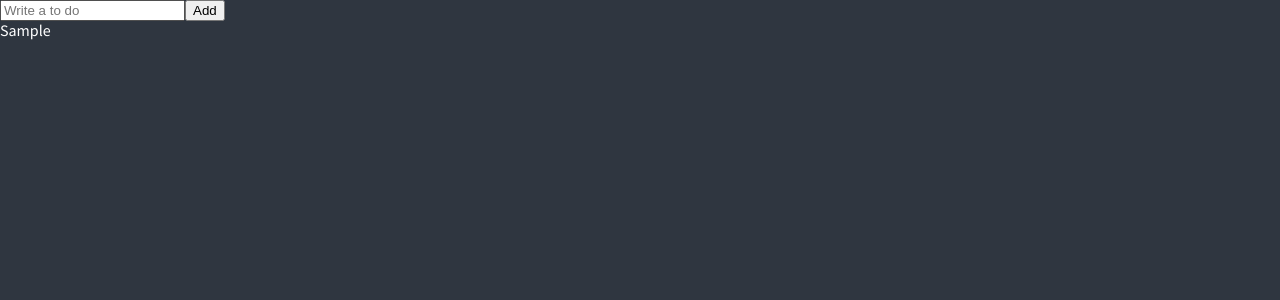
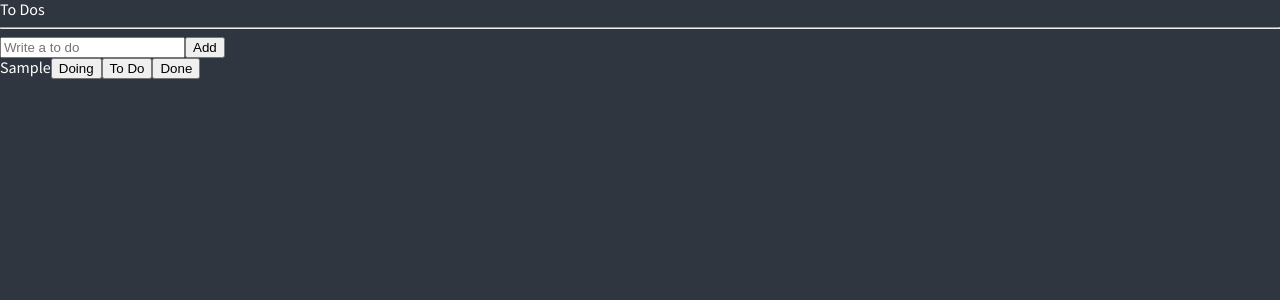
Before and after one commit to clianor/react-masterclass, a React (Create React App) app: page / in a window 1280 px wide. Both pictures are taken after typing "Sample" into the empty fields and a click on the button "Add". Shown: the top 300 px of the page. Built offline with nearby package versions, Linux system fonts and the light colour scheme.

Commit message:
Refactoring

```diff
--- /dev/null
+++ b/src/atoms.tsx
@@ -0,0 +1,12 @@
+import { atom } from 'recoil';
+
+export interface IToDo {
+	text: string;
+	id: number;
+	category: 'TO_DO' | 'DOING' | 'DONE';
+}
+
+export const toDoState = atom<IToDo[]>({
+	key: 'toDo',
+	default: [],
+});
--- /dev/null
+++ b/src/components/CreateToDo.tsx
@@ -0,0 +1,34 @@
+import { useForm } from 'react-hook-form';
+import { useSetRecoilState } from 'recoil';
+import { toDoState } from '../atoms';
+
+interface IForm {
+	toDo: string;
+}
+
+function CreateToDo() {
+	const setToDos = useSetRecoilState(toDoState);
+	const { register, handleSubmit, setValue } = useForm<IForm>();
+
+	const handleValid = ({ toDo }: IForm) => {
+		setToDos((oldToDos) => [
+			{ text: toDo, id: Date.now(), category: 'TO_DO' },
+			...oldToDos,
+		]);
+		setValue('toDo', '');
+	};
+
+	return (
+		<form onSubmit={handleSubmit(handleValid)}>
+			<input
+				{...register('toDo', {
+					required: 'Please write a To Do',
+				})}
+				placeholder="Write a to do"
+			/>
+			<button>Add</button>
+		</form>
+	);
+}
+
+export default CreateToDo;
--- /dev/null
+++ b/src/components/ToDo.tsx
@@ -0,0 +1,14 @@
+import { IToDo } from '../atoms';
+
+function ToDo({ text }: IToDo) {
+	return (
+		<li>
+			<span>{text}</span>
+			<button>Doing</button>
+			<button>To Do</button>
+			<button>Done</button>
+		</li>
+	);
+}
+
+export default ToDo;
--- a/src/components/TodoList.tsx
+++ b/src/components/TodoList.tsx
@@ -1,47 +1,19 @@
-import { useForm } from 'react-hook-form';
-import { atom, useRecoilState } from 'recoil';
-
-interface IForm {
-	toDo: string;
-}
-
-interface IToDo {
-	text: string;
-	id: number;
-	category: 'TO_DO' | 'DOING' | 'DONE';
-}
-
-const toDoState = atom<IToDo[]>({
-	key: 'toDo',
-	default: [],
-});
+import { useRecoilValue } from 'recoil';
+import { toDoState } from '../atoms';
+import CreateToDo from './CreateToDo';
+import ToDo from './ToDo';
 
 function TodoList() {
-	const [toDos, setToDos] = useRecoilState(toDoState);
-	const { register, handleSubmit, setValue } = useForm<IForm>();
-
-	const handleValid = ({ toDo }: IForm) => {
-		setToDos((oldToDos) => [
-			{ text: toDo, id: Date.now(), category: 'TO_DO' },
-			...oldToDos,
-		]);
-		setValue('toDo', '');
-	};
+	const toDos = useRecoilValue(toDoState);
 
 	return (
 		<div>
-			<form onSubmit={handleSubmit(handleValid)}>
-				<input
-					{...register('toDo', {
-						required: 'Please write a To Do',
-					})}
-					placeholder="Write a to do"
-				/>
-				<button>Add</button>
-			</form>
+			<h1>To Dos</h1>
+			<hr />
+			<CreateToDo />
 			<ul>
 				{toDos.map((toDo) => (
-					<li key={toDo.id}>{toDo.text}</li>
+					<ToDo key={toDo.id} {...toDo} />
 				))}
 			</ul>
 		</div>
```
